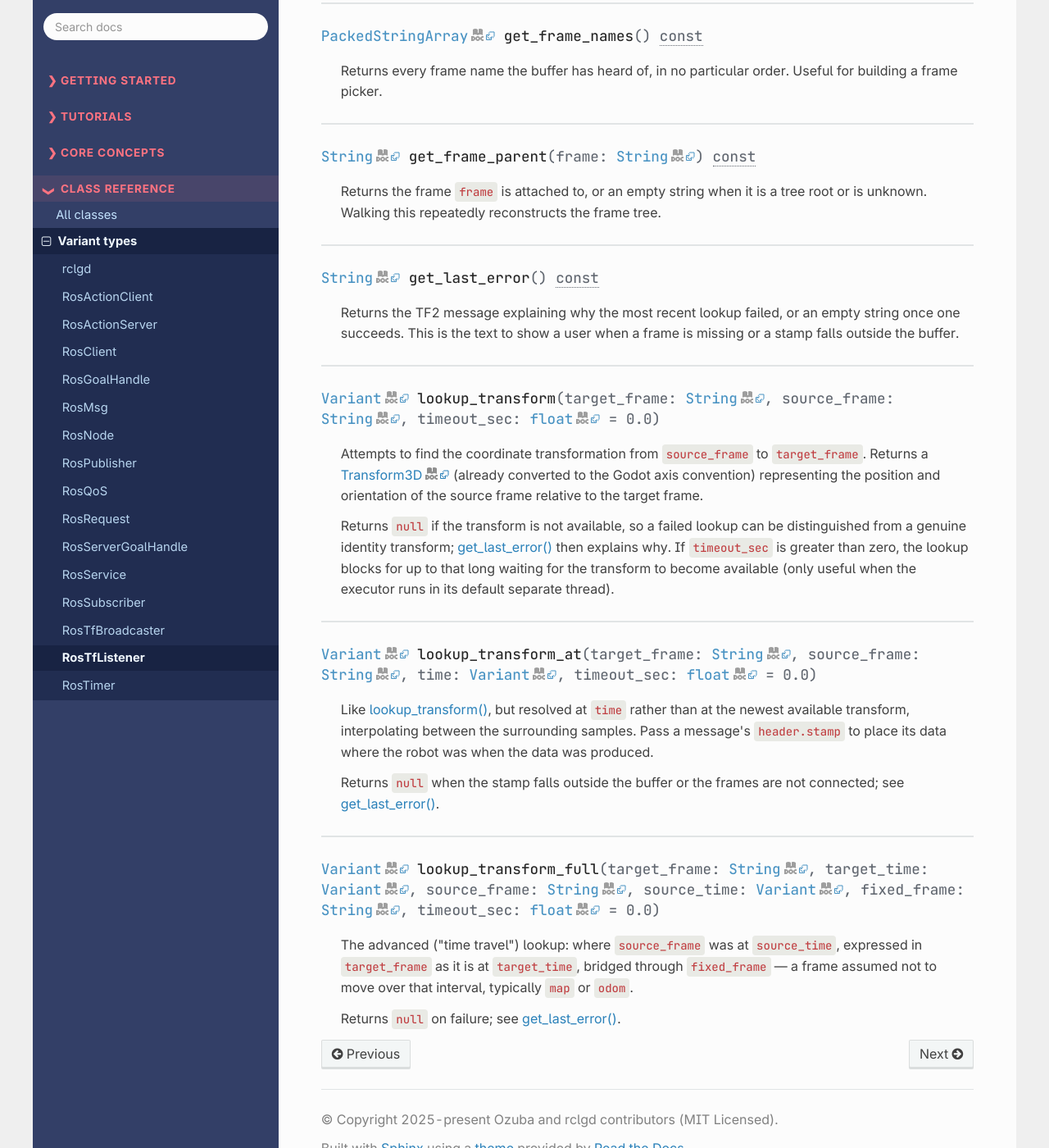
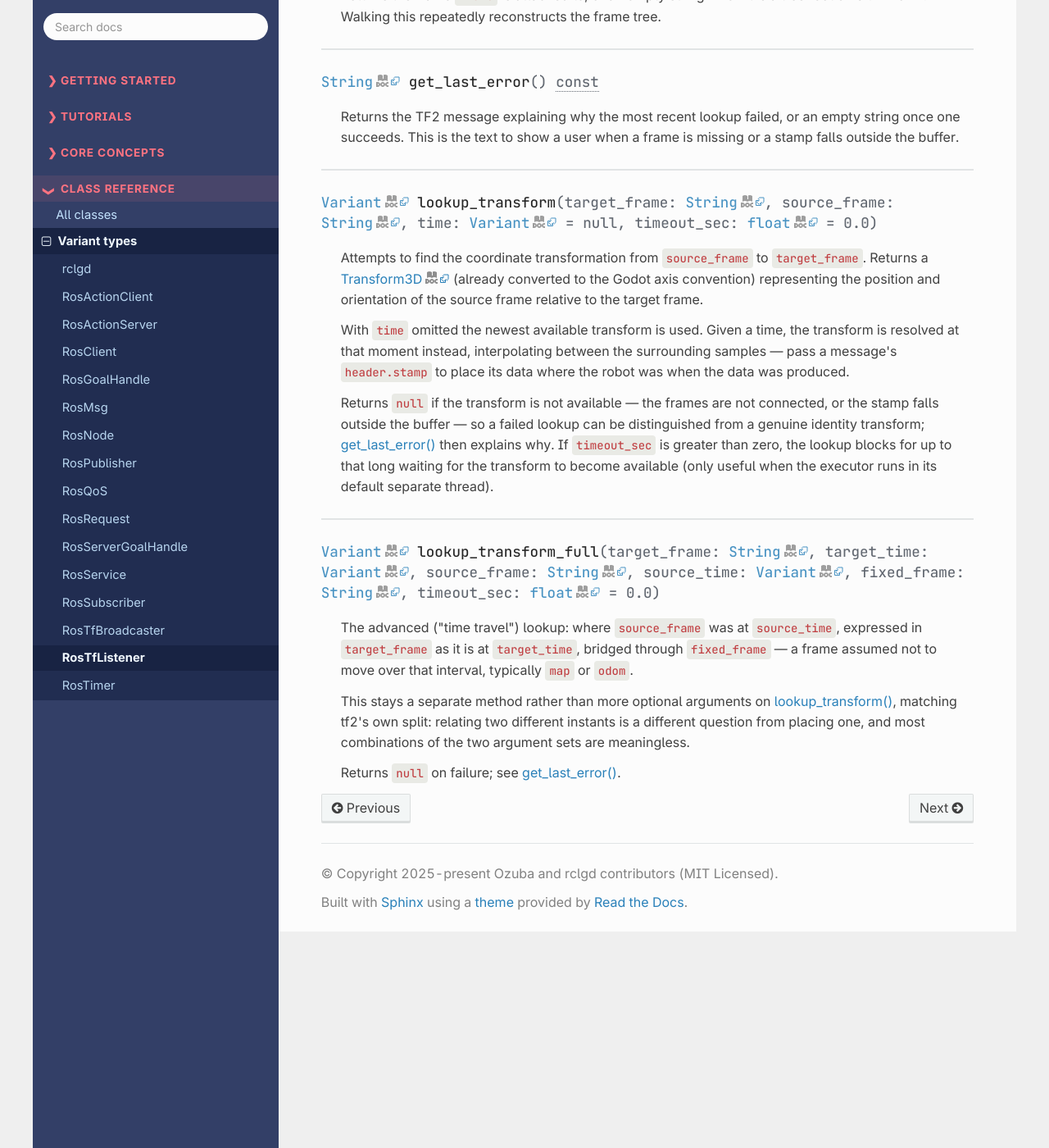
Before and after one commit to Ozuba/rclgd, a Sphinx documentation site: the page built from docs/classes/class_rostflistener.rst, in a window 1280 px wide and 1400 px high, scrolled down 2570 px. Shown: the whole window at 82% size. Built offline with Sphinx 7.4.7 and the Read the Docs theme 3.1.0, drawn with Linux system fonts in a browser that asks for light colours; comment, search, counter and statistics services are not loaded; some of the changed text lies outside the part shown.

Commit message:
Unified transform lookup api

```diff
--- a/docs/classes/class_rosnode.rst
+++ b/docs/classes/class_rosnode.rst
@@ -215,7 +215,7 @@ Creates and returns a :ref:`RosTfBroadcaster<class_RosTfBroadcaster>` for publis
 
 Creates and returns a :ref:`RosTfListener<class_RosTfListener>` for looking up coordinate transforms in the TF2 system.
 
-\ ``cache_time_sec`` is how far back the buffer keeps transforms, which bounds how old a :ref:`RosTfListener.lookup_transform_at()<class_RosTfListener_method_lookup_transform_at>` stamp may be. Raise it when replaying a bag or when data arrives well behind TF.
+\ ``cache_time_sec`` is how far back the buffer keeps transforms, which bounds how old a :ref:`RosTfListener.lookup_transform()<class_RosTfListener_method_lookup_transform>` stamp may be. Raise it when replaying a bag or when data arrives well behind TF.
 
 .. rst-class:: classref-item-separator
 
--- a/docs/classes/class_rostflistener.rst
+++ b/docs/classes/class_rostflistener.rst
@@ -23,15 +23,16 @@ Description
 
 By listening for transforms, you can determine the position and rotation of robot parts, sensors, or other objects relative to each other or a global frame.
 
-The ``_at`` variants take the time the data was captured, so sensor readings stay pinned to where the robot actually was when they were taken instead of snapping to the newest transform. Pass a message's ``header.stamp`` straight through:
+Omit the ``time`` argument to get the newest transform available. Pass the time the data was captured instead — a message's ``header.stamp`` goes straight through — and the reading stays pinned to where the robot actually was when it was taken, rather than snapping to the newest transform:
 
 ::
 
-    var xform = tf.lookup_transform_at("map", msg.header.frame_id, msg.header.stamp)
-    if xform == null:
+    var here = tf.lookup_transform("map", "base_link")                       # now
+    var then = tf.lookup_transform("map", msg.header.frame_id, msg.header.stamp)
+    if then == null:
         push_warning(tf.get_last_error())
 
-Every method that takes a ``time`` accepts ``null`` (latest available transform), a ``float`` of seconds since the epoch, or a :ref:`RosMsg<class_RosMsg>` holding a ``builtin_interfaces/msg/Time``.
+Every ``time`` argument accepts ``null`` (latest available transform), a ``float`` of seconds since the epoch, or a :ref:`RosMsg<class_RosMsg>` holding a ``builtin_interfaces/msg/Time``.
 
 .. rst-class:: classref-reftable-group
 
@@ -44,9 +45,7 @@ Methods
    +-----------------------------------------------------------------------------------------------------+------------------------------------------------------------------------------------------------------------------------------------------------------------------------------------------------------------------------------------------------------------------------------------------------------------------------------------------------------------------------------------------------------------------------------------------------------------------------------------------------------------------------------------------------------------------------------------------------------------------------------------------------------------------------------+
    | `String <https://docs.godotengine.org/en/stable/classes/class_string.html>`__                       | :ref:`all_frames_as_yaml<class_RosTfListener_method_all_frames_as_yaml>`\ (\ ) |const|                                                                                                                                                                                                                                                                                                                                                                                                                                                                                                                                                                                       |
    +-----------------------------------------------------------------------------------------------------+------------------------------------------------------------------------------------------------------------------------------------------------------------------------------------------------------------------------------------------------------------------------------------------------------------------------------------------------------------------------------------------------------------------------------------------------------------------------------------------------------------------------------------------------------------------------------------------------------------------------------------------------------------------------------+
-   | `bool <https://docs.godotengine.org/en/stable/classes/class_bool.html>`__                           | :ref:`can_transform<class_RosTfListener_method_can_transform>`\ (\ target_frame\: `String <https://docs.godotengine.org/en/stable/classes/class_string.html>`__, source_frame\: `String <https://docs.godotengine.org/en/stable/classes/class_string.html>`__\ ) |const|                                                                                                                                                                                                                                                                                                                                                                                                     |
-   +-----------------------------------------------------------------------------------------------------+------------------------------------------------------------------------------------------------------------------------------------------------------------------------------------------------------------------------------------------------------------------------------------------------------------------------------------------------------------------------------------------------------------------------------------------------------------------------------------------------------------------------------------------------------------------------------------------------------------------------------------------------------------------------------+
-   | `bool <https://docs.godotengine.org/en/stable/classes/class_bool.html>`__                           | :ref:`can_transform_at<class_RosTfListener_method_can_transform_at>`\ (\ target_frame\: `String <https://docs.godotengine.org/en/stable/classes/class_string.html>`__, source_frame\: `String <https://docs.godotengine.org/en/stable/classes/class_string.html>`__, time\: `Variant <https://docs.godotengine.org/en/stable/classes/class_variant.html>`__\ ) |const|                                                                                                                                                                                                                                                                                                       |
+   | `bool <https://docs.godotengine.org/en/stable/classes/class_bool.html>`__                           | :ref:`can_transform<class_RosTfListener_method_can_transform>`\ (\ target_frame\: `String <https://docs.godotengine.org/en/stable/classes/class_string.html>`__, source_frame\: `String <https://docs.godotengine.org/en/stable/classes/class_string.html>`__, time\: `Variant <https://docs.godotengine.org/en/stable/classes/class_variant.html>`__ = null\ ) |const|                                                                                                                                                                                                                                                                                                      |
    +-----------------------------------------------------------------------------------------------------+------------------------------------------------------------------------------------------------------------------------------------------------------------------------------------------------------------------------------------------------------------------------------------------------------------------------------------------------------------------------------------------------------------------------------------------------------------------------------------------------------------------------------------------------------------------------------------------------------------------------------------------------------------------------------+
    | |void|                                                                                              | :ref:`clear<class_RosTfListener_method_clear>`\ (\ )                                                                                                                                                                                                                                                                                                                                                                                                                                                                                                                                                                                                                         |
    +-----------------------------------------------------------------------------------------------------+------------------------------------------------------------------------------------------------------------------------------------------------------------------------------------------------------------------------------------------------------------------------------------------------------------------------------------------------------------------------------------------------------------------------------------------------------------------------------------------------------------------------------------------------------------------------------------------------------------------------------------------------------------------------------+
@@ -62,9 +61,7 @@ Methods
    +-----------------------------------------------------------------------------------------------------+------------------------------------------------------------------------------------------------------------------------------------------------------------------------------------------------------------------------------------------------------------------------------------------------------------------------------------------------------------------------------------------------------------------------------------------------------------------------------------------------------------------------------------------------------------------------------------------------------------------------------------------------------------------------------+
    | `String <https://docs.godotengine.org/en/stable/classes/class_string.html>`__                       | :ref:`get_last_error<class_RosTfListener_method_get_last_error>`\ (\ ) |const|                                                                                                                                                                                                                                                                                                                                                                                                                                                                                                                                                                                               |
    +-----------------------------------------------------------------------------------------------------+------------------------------------------------------------------------------------------------------------------------------------------------------------------------------------------------------------------------------------------------------------------------------------------------------------------------------------------------------------------------------------------------------------------------------------------------------------------------------------------------------------------------------------------------------------------------------------------------------------------------------------------------------------------------------+
-   | `Variant <https://docs.godotengine.org/en/stable/classes/class_variant.html>`__                     | :ref:`lookup_transform<class_RosTfListener_method_lookup_transform>`\ (\ target_frame\: `String <https://docs.godotengine.org/en/stable/classes/class_string.html>`__, source_frame\: `String <https://docs.godotengine.org/en/stable/classes/class_string.html>`__, timeout_sec\: `float <https://docs.godotengine.org/en/stable/classes/class_float.html>`__ = 0.0\ )                                                                                                                                                                                                                                                                                                      |
-   +-----------------------------------------------------------------------------------------------------+------------------------------------------------------------------------------------------------------------------------------------------------------------------------------------------------------------------------------------------------------------------------------------------------------------------------------------------------------------------------------------------------------------------------------------------------------------------------------------------------------------------------------------------------------------------------------------------------------------------------------------------------------------------------------+
-   | `Variant <https://docs.godotengine.org/en/stable/classes/class_variant.html>`__                     | :ref:`lookup_transform_at<class_RosTfListener_method_lookup_transform_at>`\ (\ target_frame\: `String <https://docs.godotengine.org/en/stable/classes/class_string.html>`__, source_frame\: `String <https://docs.godotengine.org/en/stable/classes/class_string.html>`__, time\: `Variant <https://docs.godotengine.org/en/stable/classes/class_variant.html>`__, timeout_sec\: `float <https://docs.godotengine.org/en/stable/classes/class_float.html>`__ = 0.0\ )                                                                                                                                                                                                        |
+   | `Variant <https://docs.godotengine.org/en/stable/classes/class_variant.html>`__                     | :ref:`lookup_transform<class_RosTfListener_method_lookup_transform>`\ (\ target_frame\: `String <https://docs.godotengine.org/en/stable/classes/class_string.html>`__, source_frame\: `String <https://docs.godotengine.org/en/stable/classes/class_string.html>`__, time\: `Variant <https://docs.godotengine.org/en/stable/classes/class_variant.html>`__ = null, timeout_sec\: `float <https://docs.godotengine.org/en/stable/classes/class_float.html>`__ = 0.0\ )                                                                                                                                                                                                       |
    +-----------------------------------------------------------------------------------------------------+------------------------------------------------------------------------------------------------------------------------------------------------------------------------------------------------------------------------------------------------------------------------------------------------------------------------------------------------------------------------------------------------------------------------------------------------------------------------------------------------------------------------------------------------------------------------------------------------------------------------------------------------------------------------------+
    | `Variant <https://docs.godotengine.org/en/stable/classes/class_variant.html>`__                     | :ref:`lookup_transform_full<class_RosTfListener_method_lookup_transform_full>`\ (\ target_frame\: `String <https://docs.godotengine.org/en/stable/classes/class_string.html>`__, target_time\: `Variant <https://docs.godotengine.org/en/stable/classes/class_variant.html>`__, source_frame\: `String <https://docs.godotengine.org/en/stable/classes/class_string.html>`__, source_time\: `Variant <https://docs.godotengine.org/en/stable/classes/class_variant.html>`__, fixed_frame\: `String <https://docs.godotengine.org/en/stable/classes/class_string.html>`__, timeout_sec\: `float <https://docs.godotengine.org/en/stable/classes/class_float.html>`__ = 0.0\ ) |
    +-----------------------------------------------------------------------------------------------------+------------------------------------------------------------------------------------------------------------------------------------------------------------------------------------------------------------------------------------------------------------------------------------------------------------------------------------------------------------------------------------------------------------------------------------------------------------------------------------------------------------------------------------------------------------------------------------------------------------------------------------------------------------------------------+
@@ -94,21 +91,9 @@ Returns the TF2 debug dump of every known frame, with the same content as ``ros2
 
 .. rst-class:: classref-method
 
-`bool <https://docs.godotengine.org/en/stable/classes/class_bool.html>`__ **can_transform**\ (\ target_frame\: `String <https://docs.godotengine.org/en/stable/classes/class_string.html>`__, source_frame\: `String <https://docs.godotengine.org/en/stable/classes/class_string.html>`__\ ) |const| :ref:`🔗<class_RosTfListener_method_can_transform>`
+`bool <https://docs.godotengine.org/en/stable/classes/class_bool.html>`__ **can_transform**\ (\ target_frame\: `String <https://docs.godotengine.org/en/stable/classes/class_string.html>`__, source_frame\: `String <https://docs.godotengine.org/en/stable/classes/class_string.html>`__, time\: `Variant <https://docs.godotengine.org/en/stable/classes/class_variant.html>`__ = null\ ) |const| :ref:`🔗<class_RosTfListener_method_can_transform>`
 
-Returns ``true`` if a transformation between ``source_frame`` and ``target_frame`` is currently available in the TF2 tree.
-
-.. rst-class:: classref-item-separator
-
-----
-
-.. _class_RosTfListener_method_can_transform_at:
-
-.. rst-class:: classref-method
-
-`bool <https://docs.godotengine.org/en/stable/classes/class_bool.html>`__ **can_transform_at**\ (\ target_frame\: `String <https://docs.godotengine.org/en/stable/classes/class_string.html>`__, source_frame\: `String <https://docs.godotengine.org/en/stable/classes/class_string.html>`__, time\: `Variant <https://docs.godotengine.org/en/stable/classes/class_variant.html>`__\ ) |const| :ref:`🔗<class_RosTfListener_method_can_transform_at>`
-
-Returns ``true`` if a transformation between ``source_frame`` and ``target_frame`` is available at ``time``. On failure the reason is available through :ref:`get_last_error()<class_RosTfListener_method_get_last_error>`.
+Returns ``true`` if a transformation between ``source_frame`` and ``target_frame`` is available at ``time``, or right now when ``time`` is omitted. On failure the reason is available through :ref:`get_last_error()<class_RosTfListener_method_get_last_error>`.
 
 .. rst-class:: classref-item-separator
 
@@ -202,25 +187,13 @@ Returns the TF2 message explaining why the most recent lookup failed, or an empt
 
 .. rst-class:: classref-method
 
-`Variant <https://docs.godotengine.org/en/stable/classes/class_variant.html>`__ **lookup_transform**\ (\ target_frame\: `String <https://docs.godotengine.org/en/stable/classes/class_string.html>`__, source_frame\: `String <https://docs.godotengine.org/en/stable/classes/class_string.html>`__, timeout_sec\: `float <https://docs.godotengine.org/en/stable/classes/class_float.html>`__ = 0.0\ ) :ref:`🔗<class_RosTfListener_method_lookup_transform>`
+`Variant <https://docs.godotengine.org/en/stable/classes/class_variant.html>`__ **lookup_transform**\ (\ target_frame\: `String <https://docs.godotengine.org/en/stable/classes/class_string.html>`__, source_frame\: `String <https://docs.godotengine.org/en/stable/classes/class_string.html>`__, time\: `Variant <https://docs.godotengine.org/en/stable/classes/class_variant.html>`__ = null, timeout_sec\: `float <https://docs.godotengine.org/en/stable/classes/class_float.html>`__ = 0.0\ ) :ref:`🔗<class_RosTfListener_method_lookup_transform>`
 
 Attempts to find the coordinate transformation from ``source_frame`` to ``target_frame``. Returns a `Transform3D <https://docs.godotengine.org/en/stable/classes/class_transform3d.html>`__ (already converted to the Godot axis convention) representing the position and orientation of the source frame relative to the target frame.
 
-Returns ``null`` if the transform is not available, so a failed lookup can be distinguished from a genuine identity transform; :ref:`get_last_error()<class_RosTfListener_method_get_last_error>` then explains why. If ``timeout_sec`` is greater than zero, the lookup blocks for up to that long waiting for the transform to become available (only useful when the executor runs in its default separate thread).
+With ``time`` omitted the newest available transform is used. Given a time, the transform is resolved at that moment instead, interpolating between the surrounding samples — pass a message's ``header.stamp`` to place its data where the robot was when the data was produced.
 
-.. rst-class:: classref-item-separator
-
-----
-
-.. _class_RosTfListener_method_lookup_transform_at:
-
-.. rst-class:: classref-method
-
-`Variant <https://docs.godotengine.org/en/stable/classes/class_variant.html>`__ **lookup_transform_at**\ (\ target_frame\: `String <https://docs.godotengine.org/en/stable/classes/class_string.html>`__, source_frame\: `String <https://docs.godotengine.org/en/stable/classes/class_string.html>`__, time\: `Variant <https://docs.godotengine.org/en/stable/classes/class_variant.html>`__, timeout_sec\: `float <https://docs.godotengine.org/en/stable/classes/class_float.html>`__ = 0.0\ ) :ref:`🔗<class_RosTfListener_method_lookup_transform_at>`
-
-Like :ref:`lookup_transform()<class_RosTfListener_method_lookup_transform>`, but resolved at ``time`` rather than at the newest available transform, interpolating between the surrounding samples. Pass a message's ``header.stamp`` to place its data where the robot was when the data was produced.
-
-Returns ``null`` when the stamp falls outside the buffer or the frames are not connected; see :ref:`get_last_error()<class_RosTfListener_method_get_last_error>`.
+Returns ``null`` if the transform is not available — the frames are not connected, or the stamp falls outside the buffer — so a failed lookup can be distinguished from a genuine identity transform; :ref:`get_last_error()<class_RosTfListener_method_get_last_error>` then explains why. If ``timeout_sec`` is greater than zero, the lookup blocks for up to that long waiting for the transform to become available (only useful when the executor runs in its default separate thread).
 
 .. rst-class:: classref-item-separator
 
@@ -234,6 +207,8 @@ Returns ``null`` when the stamp falls outside the buffer or the frames are not c
 
 The advanced ("time travel") lookup: where ``source_frame`` was at ``source_time``, expressed in ``target_frame`` as it is at ``target_time``, bridged through ``fixed_frame`` — a frame assumed not to move over that interval, typically ``map`` or ``odom``.
 
+This stays a separate method rather than more optional arguments on :ref:`lookup_transform()<class_RosTfListener_method_lookup_transform>`, matching tf2's own split: relating two different instants is a different question from placing one, and most combinations of the two argument sets are meaningless.
+
 Returns ``null`` on failure; see :ref:`get_last_error()<class_RosTfListener_method_get_last_error>`.
 
 .. |virtual| replace:: :abbr:`virtual (This method should typically be overridden by the user to have any effect.)`
```
Also changed, not shown: docs/concepts/transforms.rst (+12 -11 lines), 4 other files.
